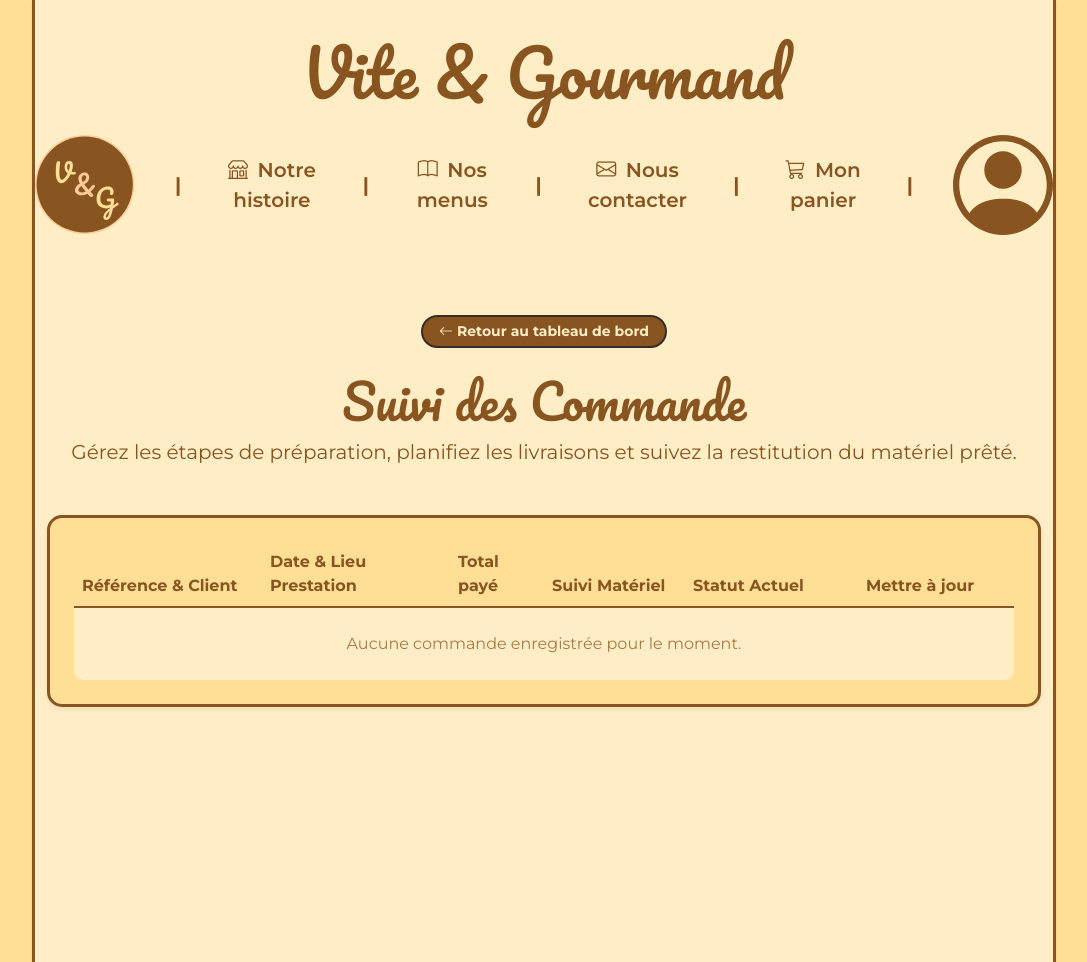
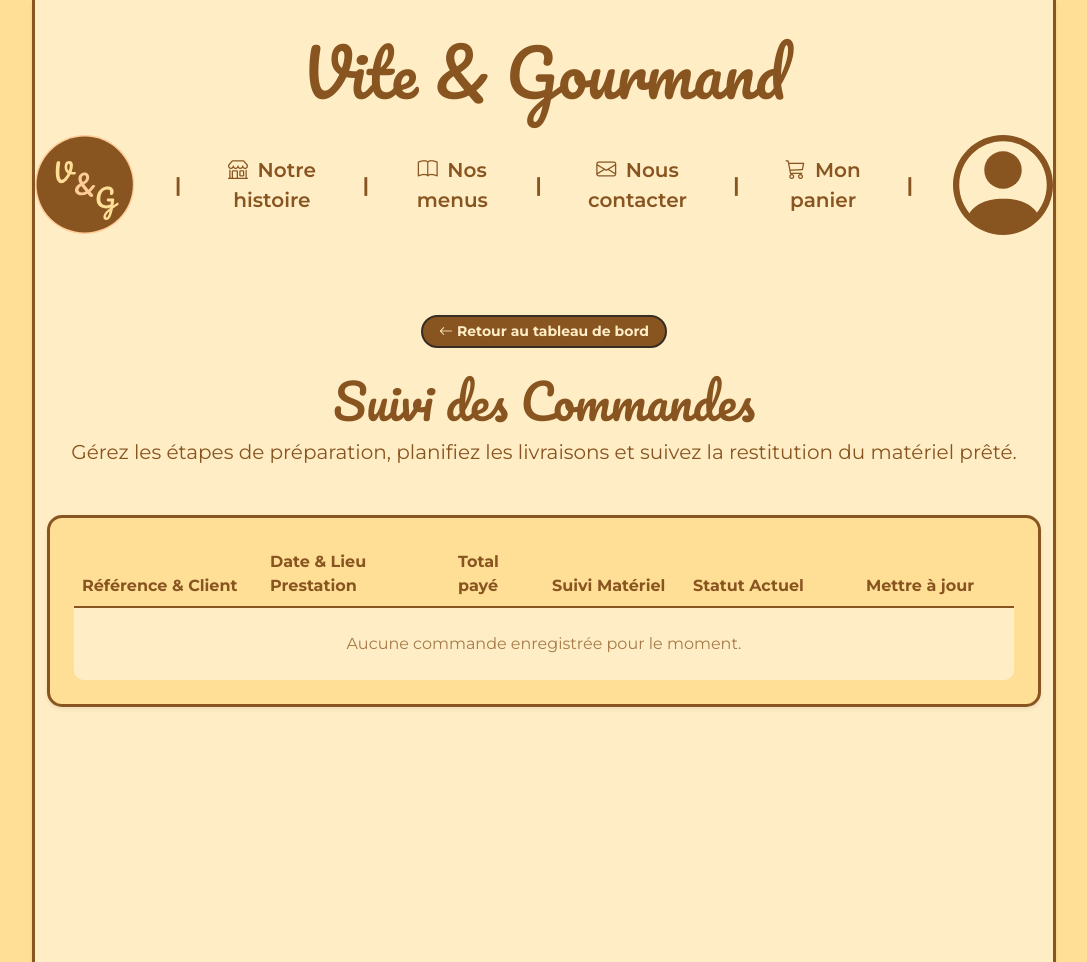
Before and after one commit to anthonymulapro-tech/Vite-Et-Gourmand, a Python web app: template frontend/templates/employee/manage_orders.html in a window 1280 px wide. Shown: the top 962 px of the page, without its empty margins (96-1183 px from the left). Run offline with Jinja, Linux system fonts and the light colour scheme; the template is opened without the code that fills it, so the values that code supplies are empty.

Commit message:
fix: correction orthographique mineure

```diff
--- a/frontend/templates/employee/manage_orders.html
+++ b/frontend/templates/employee/manage_orders.html
@@ -14,7 +14,7 @@
     </div>
 
     <div class="text-center mb-5">
-        <h1 class="title-brand d-block mb-2">Suivi des Commande</h1>
+        <h1 class="title-brand d-block mb-2">Suivi des Commandes</h1>
         <p class="fs-5 text-brand-brown">
             Gérez les étapes de préparation, planifiez les livraisons et suivez la restitution du matériel prêté.
         </p>
```
